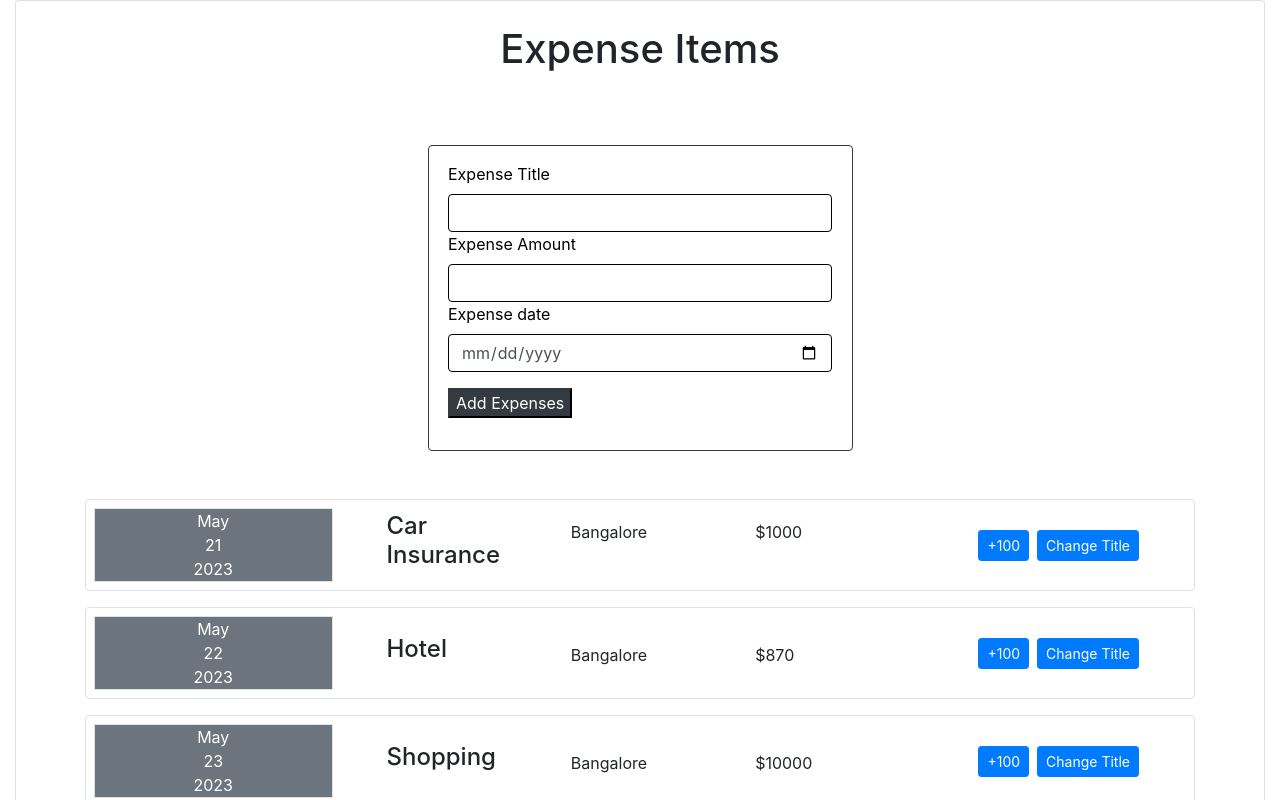
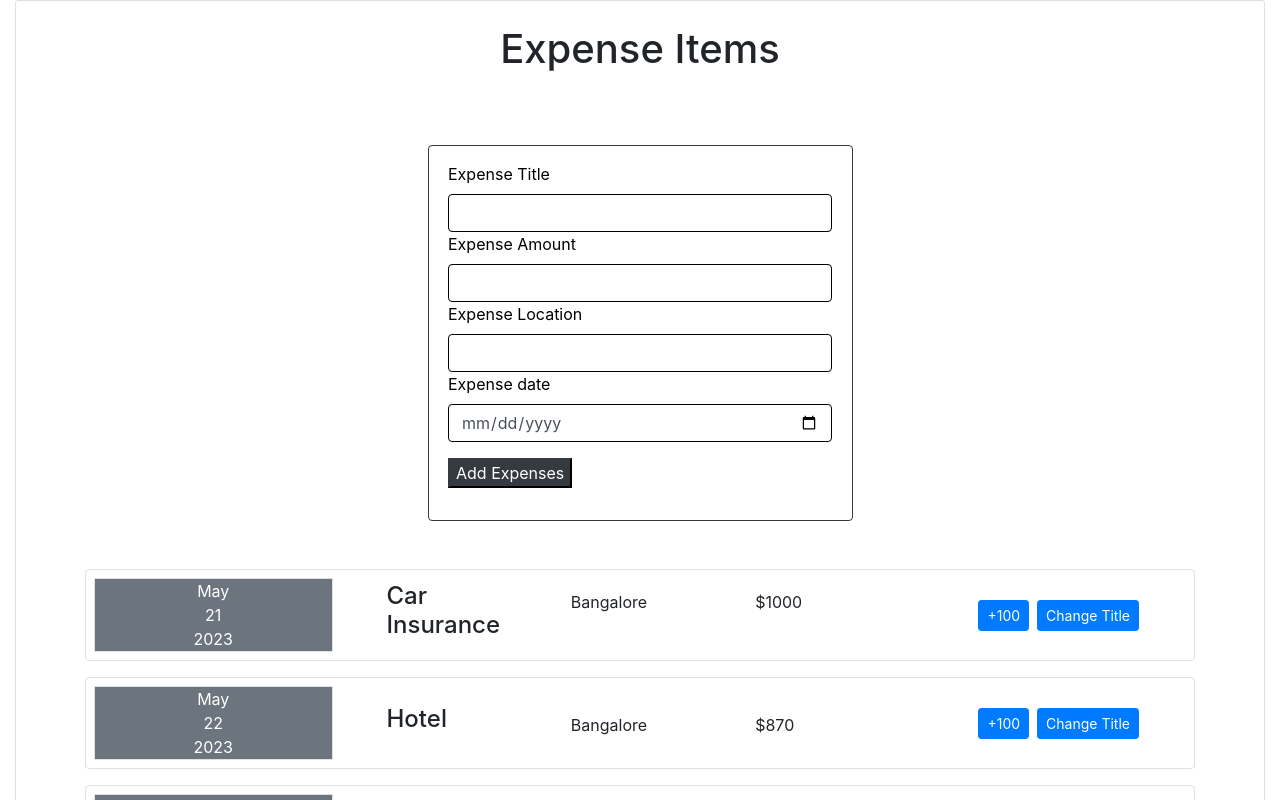
Before and after one commit to NirmalViswajith/expense-tracker, a React (Create React App) app in the folder expense-tracker/: page / in a window 1280 px wide. Shown: the top 800 px of the page. Built offline with nearby package versions, Linux system fonts and the light colour scheme.

Commit message:
Added Location in the form

```diff
--- a/expense-tracker/src/App.js
+++ b/expense-tracker/src/App.js
@@ -1,4 +1,4 @@
-import React,{useState} from "react";
+import React, { useState } from "react";
 import Expenses from "./components/Expenses/Expenses";
 import Card from "./components/UI/Card";
 import Row from "react-bootstrap/Row";
@@ -6,37 +6,41 @@ import Container from "react-bootstrap/Container";
 import "bootstrap/dist/css/bootstrap.min.css";
 import NewExpense from "./components/Form/NewExpenses";
 
-
 function App() {
   const [expenses, setExpenses] = useState([
     {
+      id: "e1",
       date: new Date(2023, 4, 21),
       title: "Car Insurance",
       amount: "$1000",
       location: "Bangalore",
     },
     {
+      id: "e2",
       date: new Date(2023, 4, 22),
       title: "Hotel",
       amount: "$870",
       location: "Bangalore",
     },
     {
+      id: "e3",
       date: new Date(2023, 4, 23),
       title: "Shopping",
       amount: "$10000",
       location: "Bangalore",
     },
     {
+      id: "e4",
       date: new Date(2023, 4, 24),
       title: "Party",
       amount: "$10000",
       location: "Bangalore",
     },
   ]);
+
   const addExpenseHandler = (expense) => {
-    setExpenses((prevExpenses) => [expense,...prevExpenses]);
-  }
+    setExpenses((prevExpenses) => [expense, ...prevExpenses]);
+  };
 
   return (
     <Container fluid>
@@ -44,8 +48,9 @@ function App() {
         <h1 className="text-center my-4">Expense Items</h1>
         <NewExpense saveData={addExpenseHandler} />
         {expenses.map((expense) => (
-          <Row className="mb-3">
-            <Expenses className="border p-3"
+          <Row key={expense.id} className="mb-3">
+            <Expenses
+              className="border p-3"
               date={expense.date}
               title={expense.title}
               amount={expense.amount}
--- a/expense-tracker/src/components/Form/ExpenseForm.js
+++ b/expense-tracker/src/components/Form/ExpenseForm.js
@@ -2,14 +2,14 @@ import React, { useState } from "react";
 import Form from "react-bootstrap/Form";
 
 const ExpenseForm = (props) => {
-  const inputChange = (event) => {
-    console.log(event.target.value);
-  };
-
   const [enteredTitle, updatedTitle] = useState("");
   const newTitle = (event) => {
     updatedTitle(event.target.value);
   };
+  const [enteredLocation, updatedLocation] = useState("");
+  const newLocation = (event) => {
+    updatedLocation(event.target.value);
+  }
   const [enteredAmount, updatedAmount] = useState("");
   const newAmount = (event) => {
     updatedAmount(event.target.value);
@@ -24,11 +24,13 @@ const ExpenseForm = (props) => {
     const expenseData = {
       title: enteredTitle,
       amount: enteredAmount,
+      location: enteredLocation,
       date: new Date(enteredDate),
     };
     props.onSaveData(expenseData);
     updatedTitle("");
     updatedAmount("");
+    updatedLocation("");
     updatedDate("");
    };
 
@@ -55,6 +57,13 @@ const ExpenseForm = (props) => {
             onChange={newAmount}
           />
         </Form.Group>
+        <Form.Label style={{ color: "black" }}>Expense Location</Form.Label>
+          <Form.Control
+            type="text"
+            style={{ borderColor: "black" }}
+            value={enteredLocation}
+            onChange={newLocation}
+          />
         <Form.Group controlId="date">
           <Form.Label style={{ color: "black" }}>Expense date</Form.Label>
           <Form.Control
--- a/expense-tracker/src/components/Form/NewExpenses.js
+++ b/expense-tracker/src/components/Form/NewExpenses.js
@@ -2,9 +2,9 @@ import React from "react";
 import ExpenseForm from "./ExpenseForm";
 
 const NewExpense = (props) => {
-  const saveExpense = (data) => {
+  const saveExpense = (onSaveData) => {
     const expenseData = {
-      ...data,
+      ...onSaveData,
       id : Math.random().toString()
     }
     props.saveData(expenseData);
```
